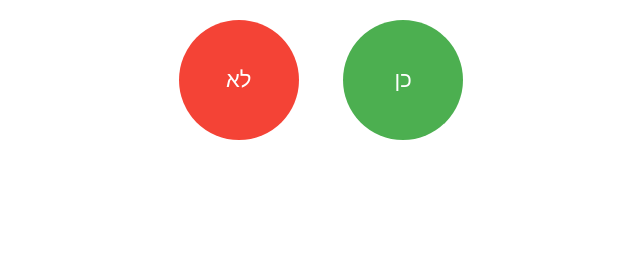
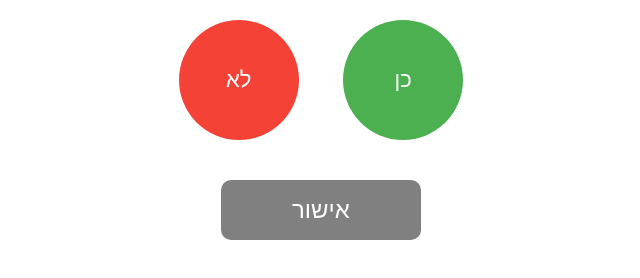
Before and after one commit to ColorBull/spontaneity_question, a plain HTML site: page index.html in a window 1280 px wide. Shown: the part 108-386 px from the top of the page, without its empty margins (319-959 px from the left). Drawn offline with Linux system fonts and the light colour scheme.

Commit message:
Update index.html

```diff
--- a/index.html
+++ b/index.html
@@ -62,6 +62,9 @@
             border: none;
             margin-top: 20px;
             cursor: not-allowed;
+            display: block;
+            margin-left: auto;
+            margin-right: auto; /* Centers the button horizontally */
         }
 
         /* Active State for the Confirmation Button */
@@ -105,7 +108,7 @@
     <div id="checkbox-container">
         <label>
             <input type="checkbox" id="reserve-checkbox" onchange="toggleConfirmButton()">
-            שריון מקום ברכב של יופה
+            שיריון מקום ברכב של יופה
         </label>
     </div>
 
@@ -149,7 +152,7 @@
 
         function showSuccessPage() {
             document.body.innerHTML = `
-                <h1>נרשמת בהצלחה :)</h1>
+                <h1>(: נרשמת בהצלחה</h1>
                 <img src="QR Code.PNG" alt="QR Code" style="width: 200px; height: auto; margin-top: 20px;">
                 <p>עשו צילום מסך ליופה</p>
             `; // Display success message, image, and text
```
